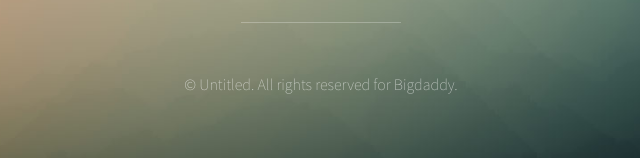
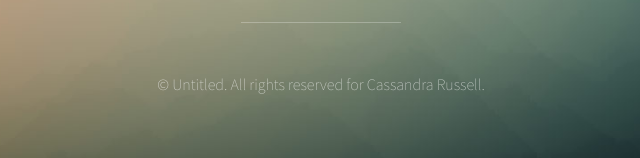
Before and after one commit to DesanyaAfterDark/ITSauces, a plain HTML site: page index.html in a window 1280 px wide. Shown: the part 1590-1748 px from the top of the page, 319-959 px from the left. Drawn offline with Linux system fonts and the light colour scheme; files whose address does not match are found by name.

Commit message:
Update index.html

```diff
--- a/index.html
+++ b/index.html
@@ -70,7 +70,7 @@
 
 				<!-- Footer -->
 					<footer id="footer">
-						<p>&copy; Untitled. All rights reserved for Bigdaddy</a>.</p>
+						<p>&copy; Untitled. All rights reserved for Cassandra Russell</a>.</p>
 					</footer>
 
 			</div>
```
